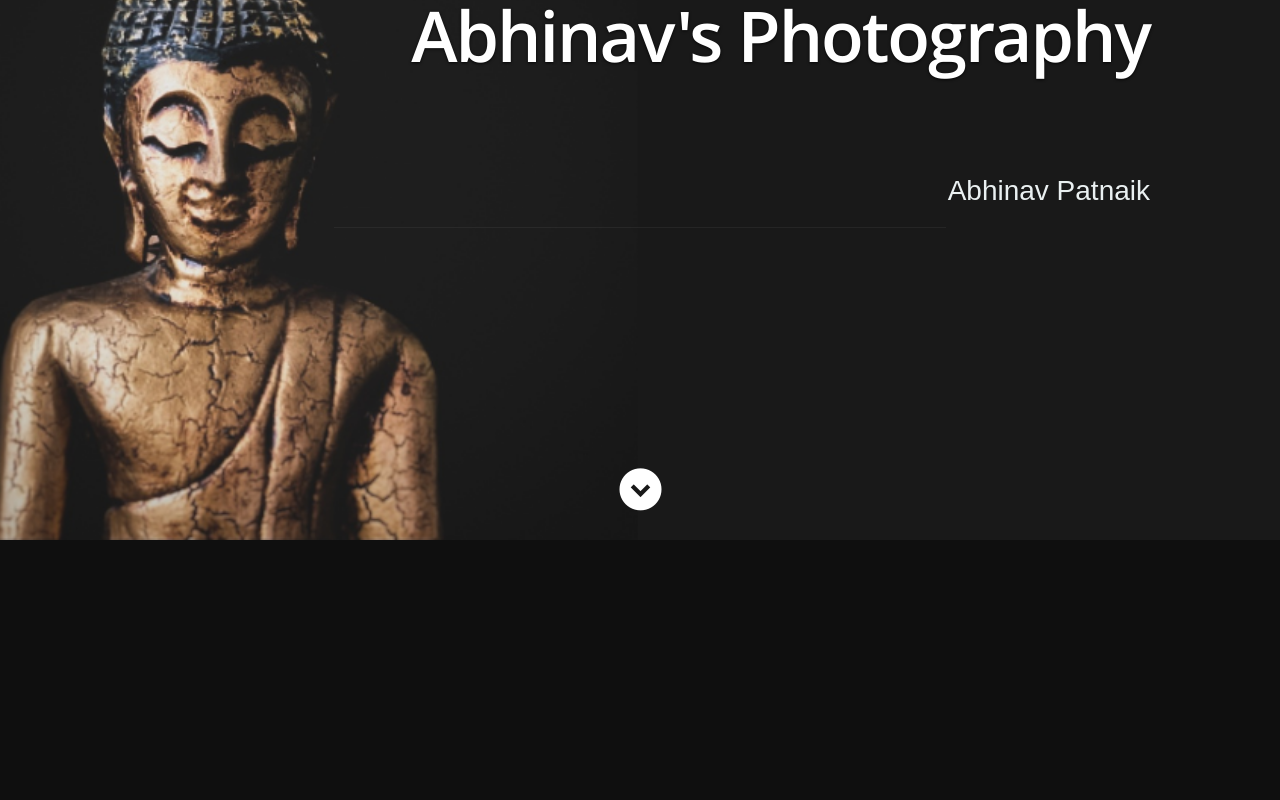
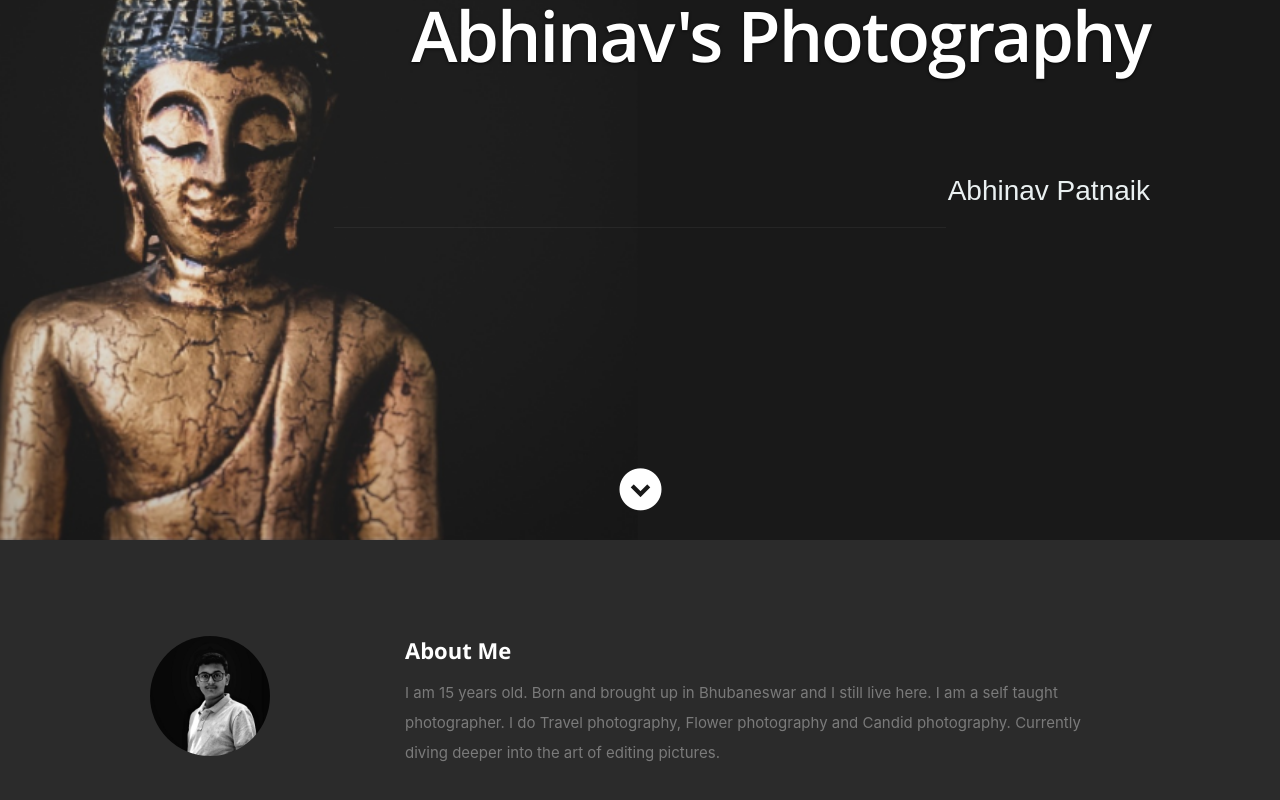
Before and after one commit to swapnadeepmohapatra/abhinav-photography-portfolio, a React (Create React App) app: page / in a window 1280 px wide. Shown: the part 260-1060 px from the top of the page. Before the commit the page ends 800 px from the top, so only its background shows below. Built offline with nearby package versions, Linux system fonts and the light colour scheme.

Commit message:
added about me

```diff
--- a/src/App.js
+++ b/src/App.js
@@ -2,12 +2,14 @@ import React from "react";
 import "./App.css";
 import Navbar from "./components/navbar";
 import Header from "./components/header";
+import About from "./components/about";
 
 const App = () => {
   return (
     <div className="App">
       <Navbar />
       <Header />
+      <About />
     </div>
   );
 };
--- /dev/null
+++ b/src/components/about.js
@@ -0,0 +1,24 @@
+import React from "react";
+
+const About = () => {
+  return (
+    <section id="about">
+      <div className="row">
+        <div className="three columns box">
+          <img className="profile-pic" src="images/pp.jfif" alt="" />
+        </div>
+        <div className="nine columns main-col">
+          <h2>About Me</h2>
+          <p>
+            I am 15 years old. Born and brought up in Bhubaneswar and I still
+            live here. I am a self taught photographer. I do Travel photography,
+            Flower photography and Candid photography. Currently diving deeper
+            into the art of editing pictures.
+          </p>
+        </div>
+      </div>
+    </section>
+  );
+};
+
+export default About;
```
